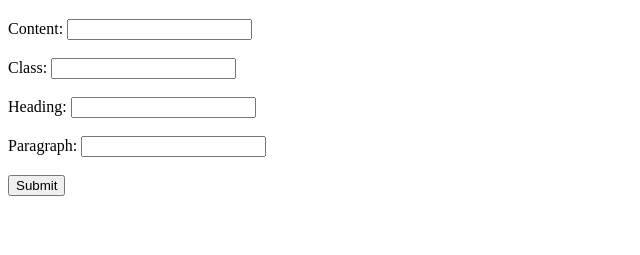
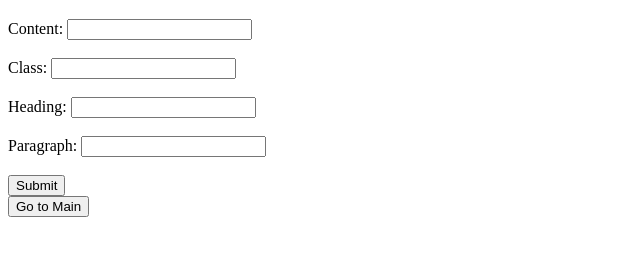
Before and after one commit to chlai/TextTool, a website: page public/admin.html in a window 1280 px wide. Shown: the part 61-316 px from the top of the page, without its empty margins (0-640 px from the left). Drawn offline with Linux system fonts and the light colour scheme.

Commit message:
button back to main page is added

```diff
--- a/public/admin.html
+++ b/public/admin.html
@@ -18,6 +18,7 @@
         <input type="text" id="paragraph" name="paragraphkey"><br><br>
         <input type="submit" value="Submit">
     </form>
+    <a href="/"><button>Go to Main</button></a><br>
 </body>
 
 </html>
```
